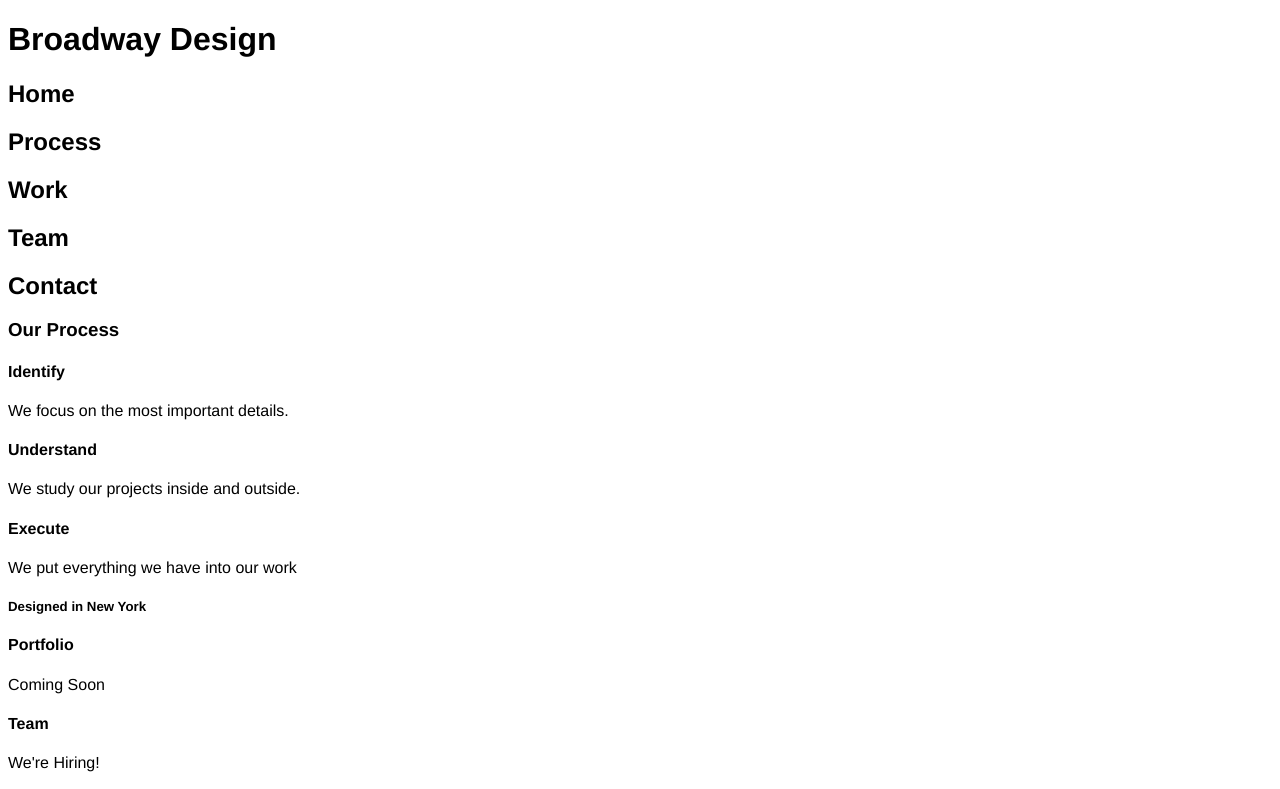
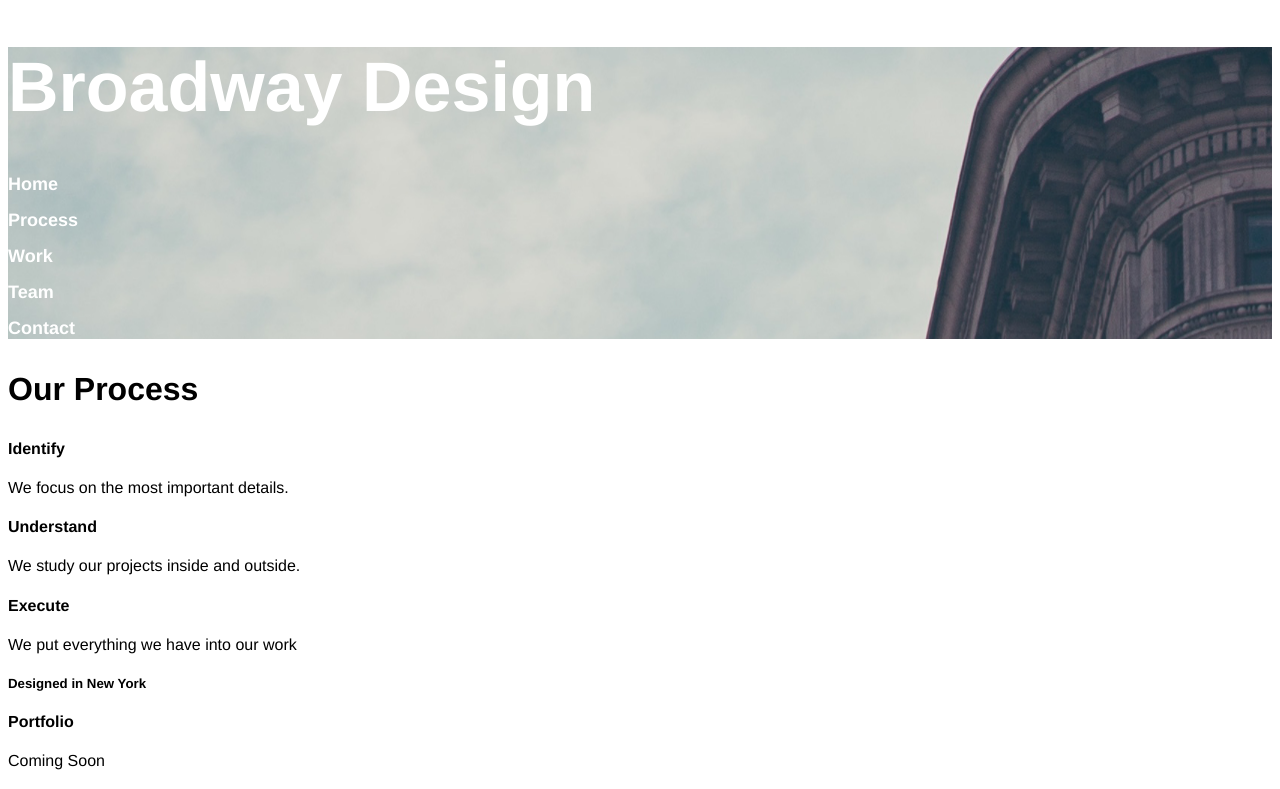
Before and after one commit to Reflekshn/broadway-design, a plain HTML site: page index.html in a window 1280 px wide. Shown: the top 789 px of the page. Drawn offline with Linux system fonts and the light colour scheme.

Commit message:
Correct Syntax for attributes in index.css

```diff
--- a/resources/css/index.css
+++ b/resources/css/index.css
@@ -1,23 +1,23 @@
 html {
-  font-family: "Helvetica";
+  font-family: Helvetica;
 }
 
 #header_background {
-  background-image: url("../img/the_flatiron_building.png");
+  background-image: url("../img/the-flatiron-building.png");
 }
 
 h1 {
-  font-size: "70px";
-  font-weight: "bold";
-  color: "white";
+  font-size: 70px;
+  font-weight: bold;
+  color: white;
 }
 
 h2 {
-  font-size: "18px";
-  color: "white";
+  font-size: 18px;
+  color: white;
 }
 
 h3 {
-  font-size: "32px";
-  font-weight: "bold";
+  font-size: 32px;
+  font-weight: bold;
 }
```
